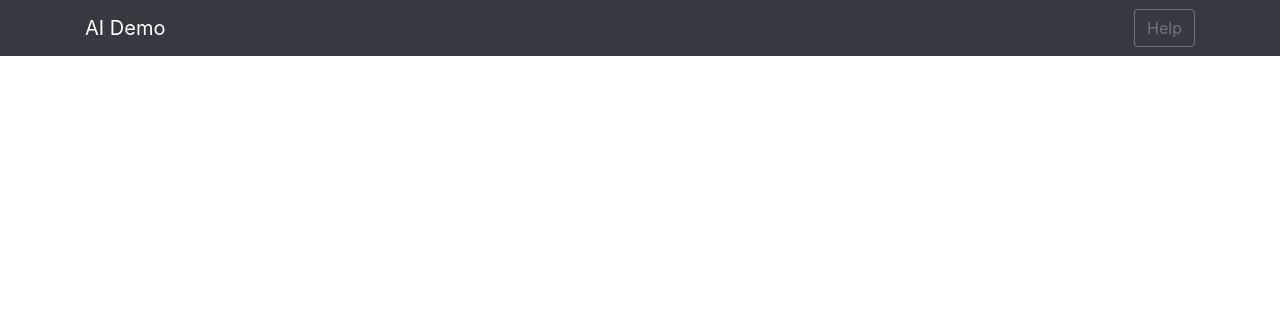
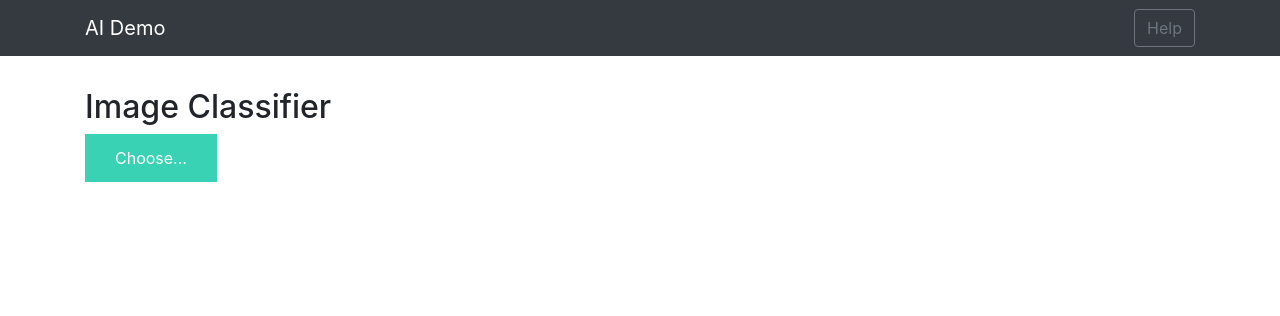
Before and after one commit to johnsondarko3/ghstud, a Flask app: template templates/base.html in a window 1280 px wide. Shown: the top 316 px of the page. Run offline with Flask 2, Linux system fonts and the light colour scheme; the template is opened without the code that fills it, so the values that code supplies are empty; some libraries are stand-ins or nearby versions.

Commit message:
Update base.html

```diff
--- a/templates/base.html
+++ b/templates/base.html
@@ -20,7 +20,33 @@
         </div>
     </nav>
     <div class="container">
-        <div id="content" style="margin-top:2em">{% block content %}{% endblock %}</div>
+        <div id="content" style="margin-top:2em"><h2>Image Classifier</h2>
+
+<div>
+    <form id="upload-file" method="post" enctype="multipart/form-data">
+        <label for="imageUpload" class="upload-label">
+            Choose...
+        </label>
+        <input type="file" name="file" id="imageUpload" accept=".png, .jpg, .jpeg">
+    </form>
+
+    <div class="image-section" style="display:none;">
+        <div class="img-preview">
+            <div id="imagePreview">
+            </div>
+        </div>
+        <div>
+            <button type="button" class="btn btn-primary btn-lg " id="btn-predict">Predict!</button>
+        </div>
+    </div>
+
+    <div class="loader" style="display:none;"></div>
+
+    <h3 id="result">
+        <span> </span>
+    </h3>
+
+</div></div>
     </div>
 </body>
 
```
